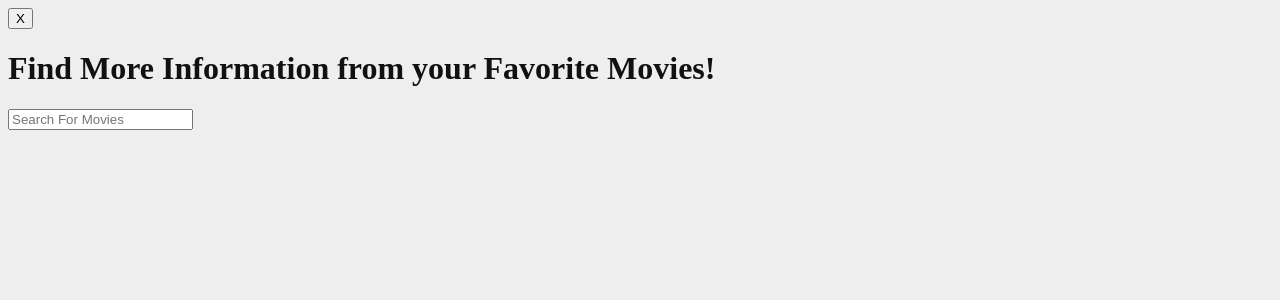
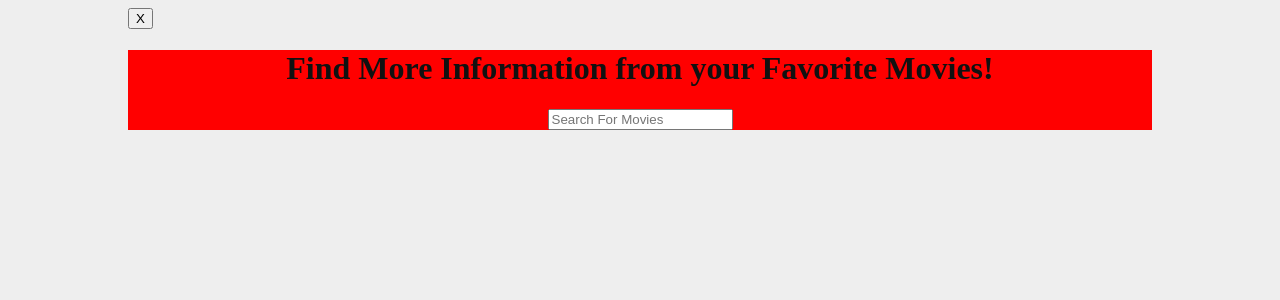
Before and after one commit to rafawelsh/MovieAPI_Project, a React (Create React App) app in the folder client/: page / in a window 1280 px wide. Shown: the top 300 px of the page. Built offline with nearby package versions, Linux system fonts and the light colour scheme.

Commit message:
lifted search and movieID state

```diff
--- a/client/src/App.css
+++ b/client/src/App.css
@@ -4,6 +4,12 @@ body {
   --background-color: #eee;
   background-color: var(--background-color);
   color: var(--text-color);
+  display: -webkit-box;
+  display: -ms-flexbox;
+  display: flex;
+  -webkit-box-pack: center;
+      -ms-flex-pack: center;
+          justify-content: center;
 }
 
 body.is_inverted {
--- a/client/src/App.scss
+++ b/client/src/App.scss
@@ -24,4 +24,6 @@ body {
 
 	background-color: var(--background-color);
 	color: var(--text-color);
+	display: flex;
+	justify-content: center;
 }
--- /dev/null
+++ b/client/src/components/HomePage/Homepage.css
@@ -0,0 +1,7 @@
+.homepage {
+  width: 80vw;
+  max-width: 1200px;
+  background-color: red;
+  text-align: center;
+}
+/*# sourceMappingURL=Homepage.css.map */
--- a/client/src/components/HomePage/Homepage.js
+++ b/client/src/components/HomePage/Homepage.js
@@ -1,11 +1,33 @@
-import React from "react";
+import React, { useState } from "react";
 import SearchBar from "../SearchBar/SearchBar";
+import MovieInfo from "../MovieInfo/MovieInfo";
+
+import "./Homepage.css";
 
 function Homepage() {
+	const [movieID, setMovieID] = useState("");
+	const [searching, setSearching] = useState(true);
+
 	return (
-		<div>
-			<h1>Find More Information from your Favorite Movies!</h1>
-			<SearchBar />
+		<div className='homepage'>
+			{searching && (
+				<>
+					<h1>Find More Information from your Favorite Movies!</h1>
+					<SearchBar
+						movieID={movieID}
+						setMovieID={setMovieID}
+						searching={searching}
+						setSearching={setSearching}
+					/>
+				</>
+			)}
+			{!searching && (
+				<MovieInfo
+					movieID={movieID}
+					searching={searching}
+					setSearching={setSearching}
+				/>
+			)}
 		</div>
 	);
 }
--- /dev/null
+++ b/client/src/components/HomePage/Homepage.scss
@@ -0,0 +1,6 @@
+.homepage {
+	width: 80vw;
+	max-width: 1200px;
+	background-color: red;
+	text-align: center;
+}
--- a/client/src/components/SearchBar/SearchBar.js
+++ b/client/src/components/SearchBar/SearchBar.js
@@ -1,11 +1,10 @@
 import React, { useState, useEffect } from "react";
 import MovieInfo from "../MovieInfo/MovieInfo";
 import "./SearchBar.css";
-function SearchBar() {
+function SearchBar({ movieID, setMovieID, searching, setSearching }) {
 	const [movies, setMovies] = useState([]);
 	const [userInput, setUserInput] = useState("");
-	const [searching, setSearching] = useState(true);
-	const [movieID, setMovieID] = useState("");
+
 	//API call
 	useEffect(() => {
 		if (userInput) {
@@ -55,7 +54,6 @@ function SearchBar() {
 				onChange={handleOnChange}
 			></input>
 
-			{searching && (
 			<ul>
 				{movies.map((movie) => (
 					<li key={movie.id}>
@@ -70,9 +68,6 @@ function SearchBar() {
 					</li>
 				))}
 			</ul>
-			)}
-
-			{!searching && <MovieInfo movieID={movieID} />}
 		</div>
 	);
 }
```
Also changed, not shown: 2 other files (tests, documents, lock files or other folders). Lines whose indentation alone changed are shown as unchanged.
